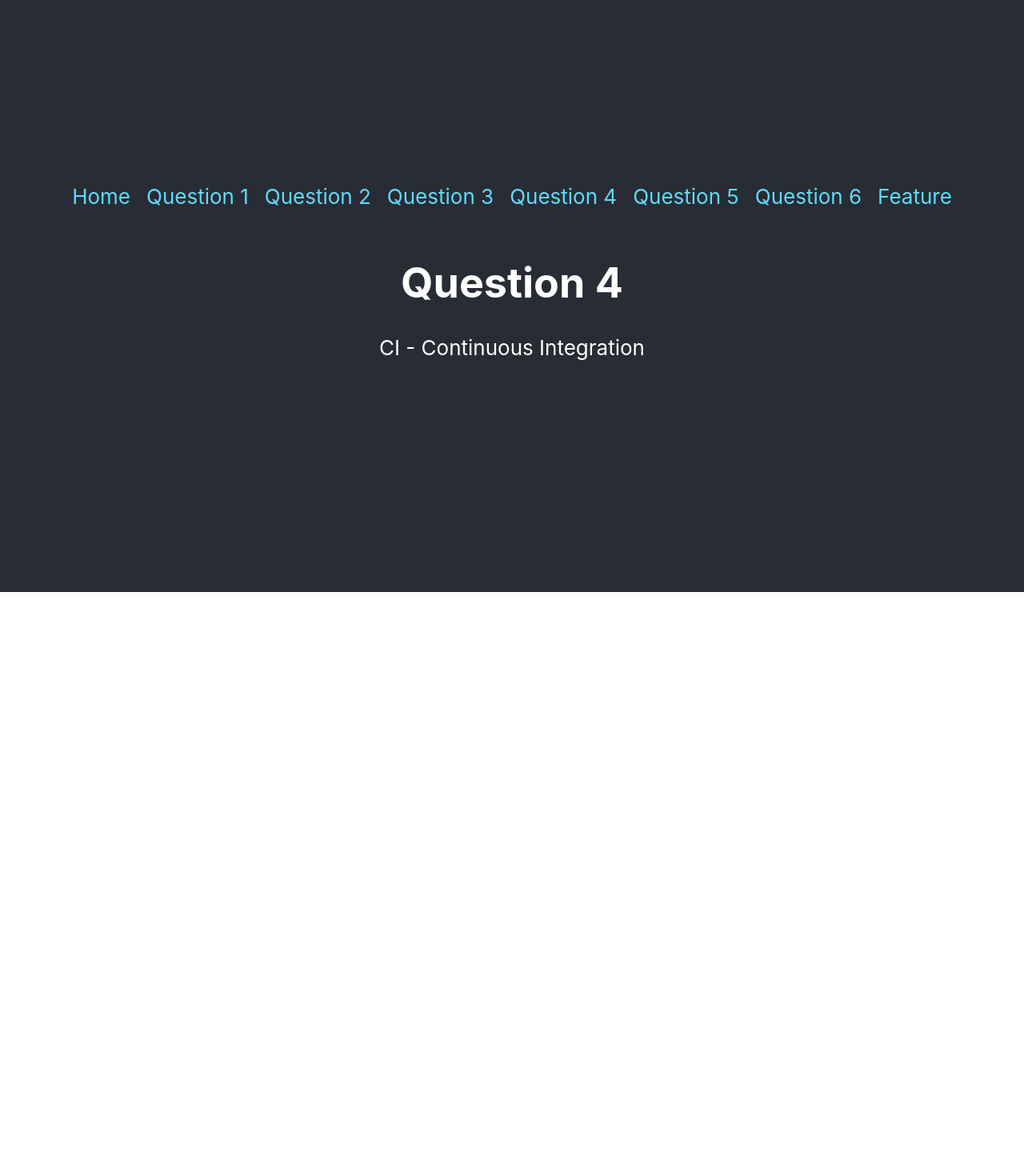
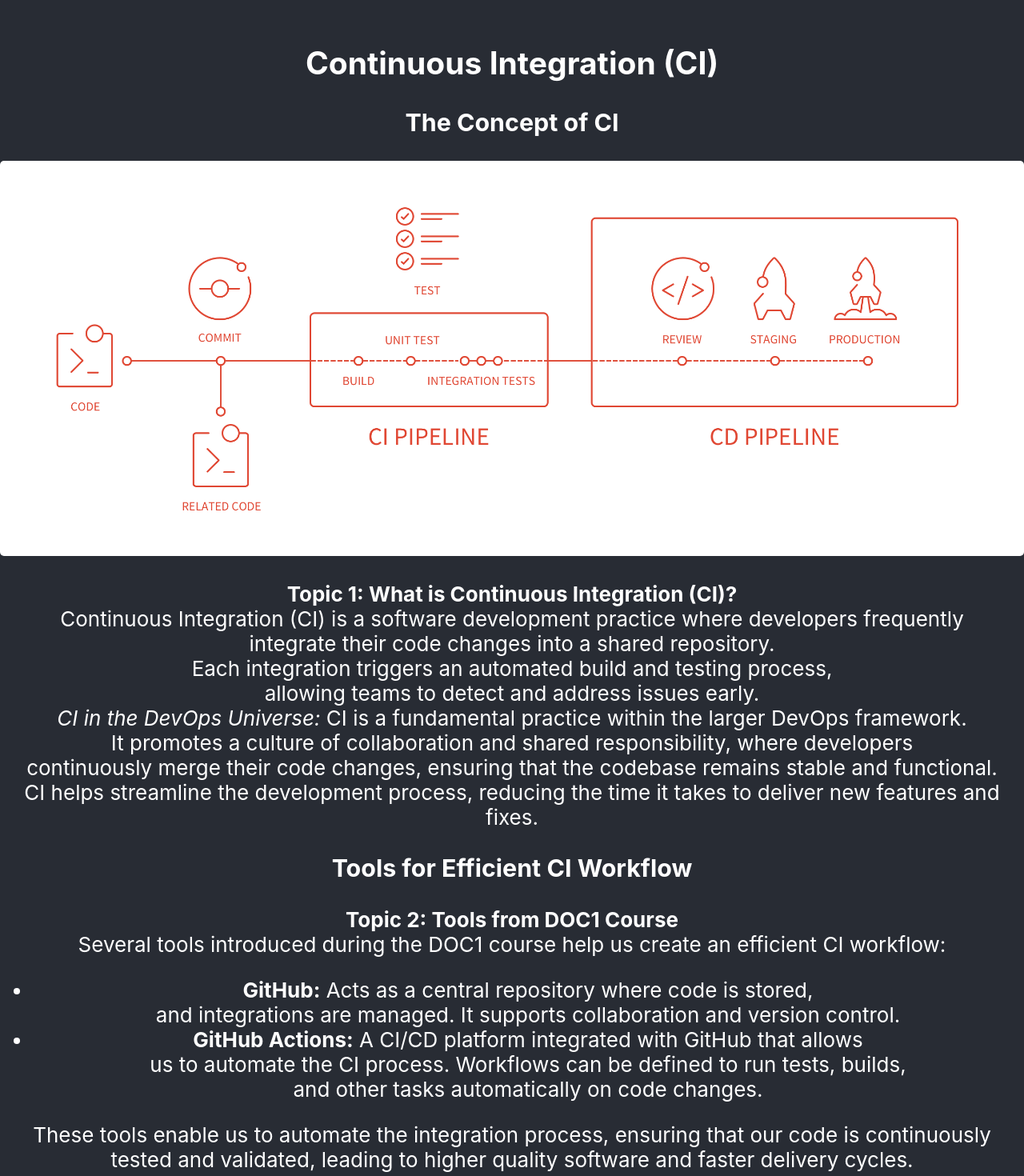
Before and after one commit to Rasmus-BK-Nielsen/DevOps_Demo, a React (Create React App) app in the folder devops_frontend/: page /question4 in a window 1280 px wide. Shown: the part 60-1530 px from the top of the page at 80% size. Before the commit the page ends 800 px from the top, so only its background shows below. Built offline with nearby package versions, Linux system fonts and the light colour scheme.

Commit message:
Question3 + 4 and changes to 2

```diff
--- a/devops_frontend/src/Pages/Question2/Question2.js
+++ b/devops_frontend/src/Pages/Question2/Question2.js
@@ -7,7 +7,7 @@ export default function Question2() {
             <h2>Git Overview</h2>
 
             <h3>Git in General</h3>
-            <img src={gitImage} alt="Git Workflow" style={{ width: '100%', height: 'auto', borderRadius: '5px' }} />
+            <img src={gitImage} alt="Git Workflow" />
             <p>
               <strong>Topic 1: Git Locally vs. Globally</strong>
               <br />
--- a/devops_frontend/src/Pages/Question3/Question3.js
+++ b/devops_frontend/src/Pages/Question3/Question3.js
@@ -1,10 +1,50 @@
 import React from 'react';
+import testingImage from './auto-pyramind.webp';
 
 export default function Question3() {
      return (
           <div>
-               <h1>Question 3</h1>
-               <p>Test in a DevOps workflow</p>
+            <h2>Testing in DevOps Workflow</h2>
+
+            <h3>Testing in CI</h3>
+            <img src={testingImage} alt="Testing in DevOps" />
+            <p>
+              <strong>Topic 1: How Test Fits into CI</strong>
+              <br />
+              Testing is a crucial part of the Continuous Integration (CI) process.<br />
+              CI is a development practice where developers integrate code into a shared repository frequently.<br />
+              Each integration is verified by an automated build, allowing teams to detect problems early.
+              <br />
+              <em>Automating Testing:</em> Automated testing ensures that new code changes do not break<br />
+              existing functionality. Tests are run automatically whenever code is pushed to the repository,<br />
+              providing immediate feedback to developers. This includes unit tests, integration tests, and end-to-end tests.
+            </p>
+
+            <h3>Tools for Efficient Testing</h3>
+            <p>
+              <strong>Topic 2: Tools from DOC1 Course</strong>
+              <br />
+              Several tools introduced during the DOC1 course help us work efficiently with testing our code:
+              <ul>
+                <li>
+                  <strong>Jest:</strong> A JavaScript testing framework used for unit and integration testing<br />
+                  in React applications. Jest is known for its simplicity and ease of use.
+                </li>
+                <li>
+                  <strong>NUnit:</strong> A popular testing framework for .NET applications.<br />
+                  It allows developers to write and run tests in C#.
+                </li>
+                <li>
+                  <strong>Selenium:</strong> A tool for automating web browsers. It is used for end-to-end testing<br />
+                  of web applications, ensuring that the UI works as expected.
+                </li>
+                <li>
+                  <strong>GitHub Actions:</strong> A CI/CD platform that allows us to automate testing as part of the CI process.<br />
+                  We can define workflows that run tests automatically whenever code is pushed to the repository.
+                </li>
+              </ul>
+              These tools integrate seamlessly to support a comprehensive testing strategy, ensuring that our code is reliable and of high quality.
+            </p>
           </div>
-     );
+        );
 }
--- a/devops_frontend/src/Pages/Question4/Question4.js
+++ b/devops_frontend/src/Pages/Question4/Question4.js
@@ -1,10 +1,46 @@
 import React from 'react';
+import ciImage from './cicd_pipeline_infograph.png';
 
 export default function Question1() {
      return (
           <div>
-               <h1>Question 4</h1>
-               <p>CI - Continuous Integration</p>
+            <h2>Continuous Integration (CI)</h2>
+
+            <h3>The Concept of CI</h3>
+            <img src={ciImage} alt="CI Workflow" style={{ width: '100%', height: 'auto', borderRadius: '5px' }} />
+            <p>
+              <strong>Topic 1: What is Continuous Integration (CI)?</strong>
+              <br />
+              Continuous Integration (CI) is a software development practice where developers frequently<br />
+              integrate their code changes into a shared repository.<br />
+              Each integration triggers an automated build and testing process,<br />
+              allowing teams to detect and address issues early.
+              <br />
+              <em>CI in the DevOps Universe:</em> CI is a fundamental practice within the larger DevOps framework.<br />
+              It promotes a culture of collaboration and shared responsibility, where developers<br />
+              continuously merge their code changes, ensuring that the codebase remains stable and functional.<br />
+              CI helps streamline the development process, reducing the time it takes to deliver new features and fixes.
+            </p>
+
+            <h3>Tools for Efficient CI Workflow</h3>
+            <p>
+              <strong>Topic 2: Tools from DOC1 Course</strong>
+              <br />
+              Several tools introduced during the DOC1 course help us create an efficient CI workflow:
+              <ul>
+                <li>
+                  <strong>GitHub:</strong> Acts as a central repository where code is stored,<br />
+                  and integrations are managed. It supports collaboration and version control.
+                </li>
+                <li>
+                  <strong>GitHub Actions:</strong> A CI/CD platform integrated with GitHub that allows<br />
+                  us to automate the CI process. Workflows can be defined to run tests, builds,<br />
+                  and other tasks automatically on code changes.
+                </li>
+              </ul>
+              These tools enable us to automate the integration process, ensuring that our code is continuously<br />
+              tested and validated, leading to higher quality software and faster delivery cycles.
+            </p>
           </div>
-     );
+        );
 }
```
Also changed, not shown: devops_frontend/src/Pages/Question3/auto-pyramind.webp (added), devops_frontend/src/Pages/Question4/cicd_pipeline_infograph.png (added).
